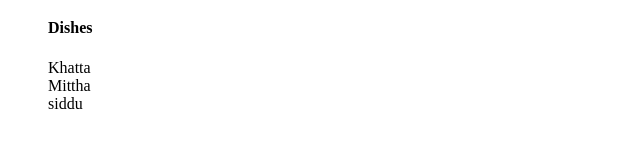
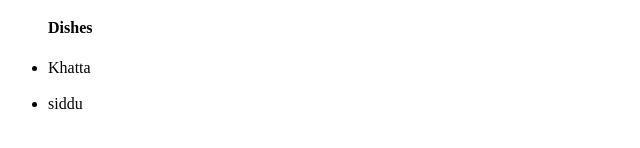
Before and after one commit to 44-563-WebApps-F23/44563-webapps-f23-assignment3-Tejaswinibobba, a plain HTML site: page index.html in a window 1280 px wide. Shown: the part 316-464 px from the top of the page, 0-640 px from the left. Drawn offline with Linux system fonts and the light colour scheme.

Commit message:
Update index.html

```diff
--- a/index.html
+++ b/index.html
@@ -30,10 +30,10 @@
 
 </o1>
 <ul>
-<h4>Dishes</h4>
-Khatta<br>
-Mittha<br>
- siddu<br>
+    <h4>Dishes</h4>
+    <li>Khatta</li><br>
+    <li>siddu</li><br>
+
 
 </ul>
 
```
